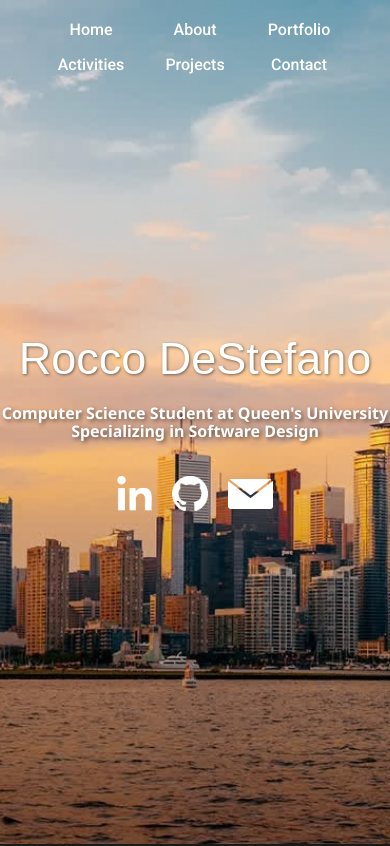
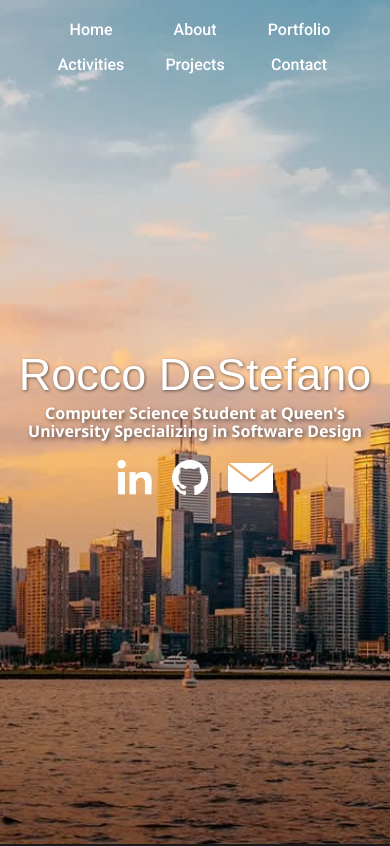
Before and after one commit to RoccoD1616/personal-website, a React (Vite) app: page / in a window 390 px wide. Shown: the top 846 px of the page. Built offline with nearby package versions, Linux system fonts and the light colour scheme; a web font is replaced by a local one.

Commit message:
Added margin to bio for phone view

```diff
--- a/src/components/Home.css
+++ b/src/components/Home.css
@@ -91,5 +91,6 @@
 @media (max-width: 600px) {
   .home-container h3.tagline {
     line-height: 1.1;
+    margin: 0 20px;
   }
 }
```
